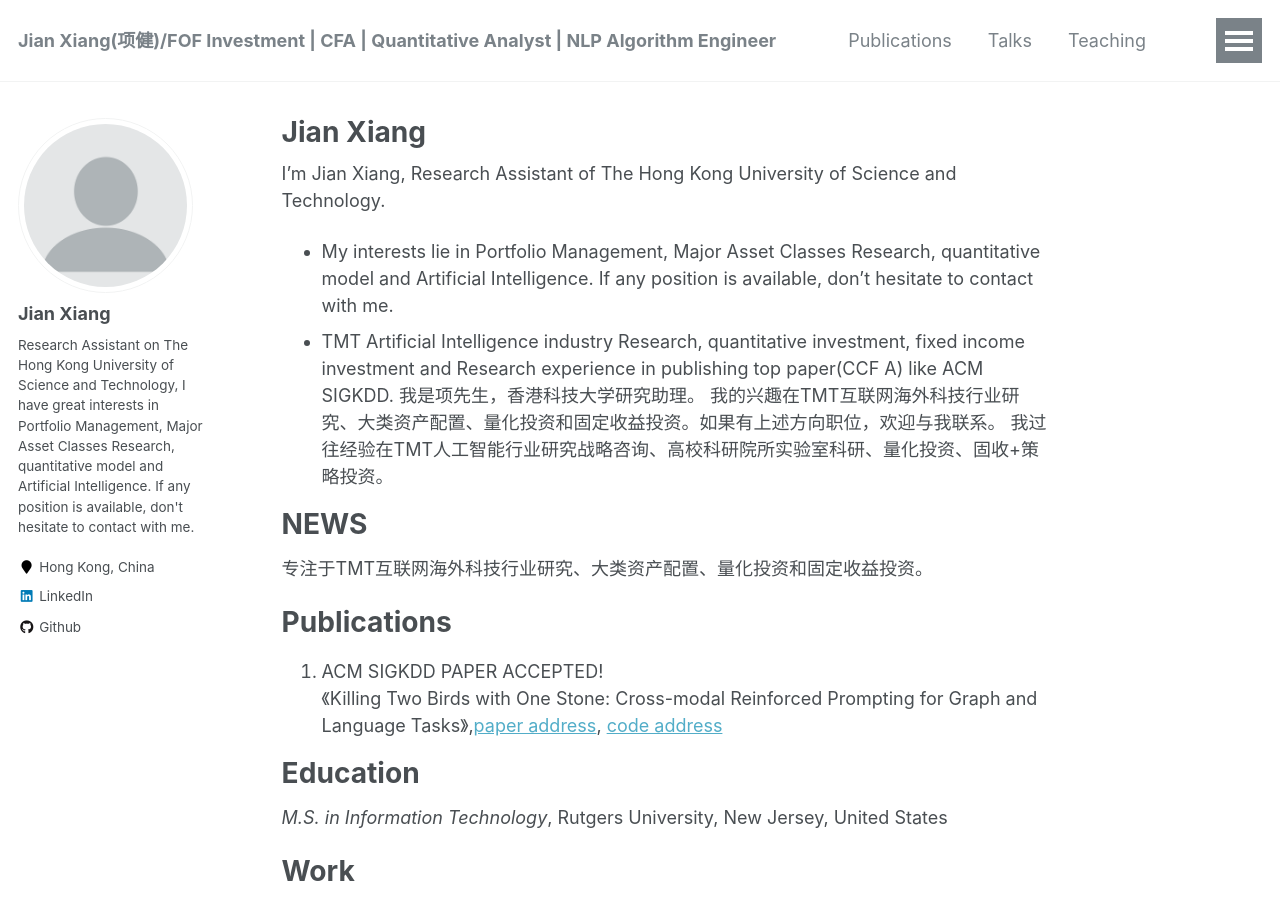
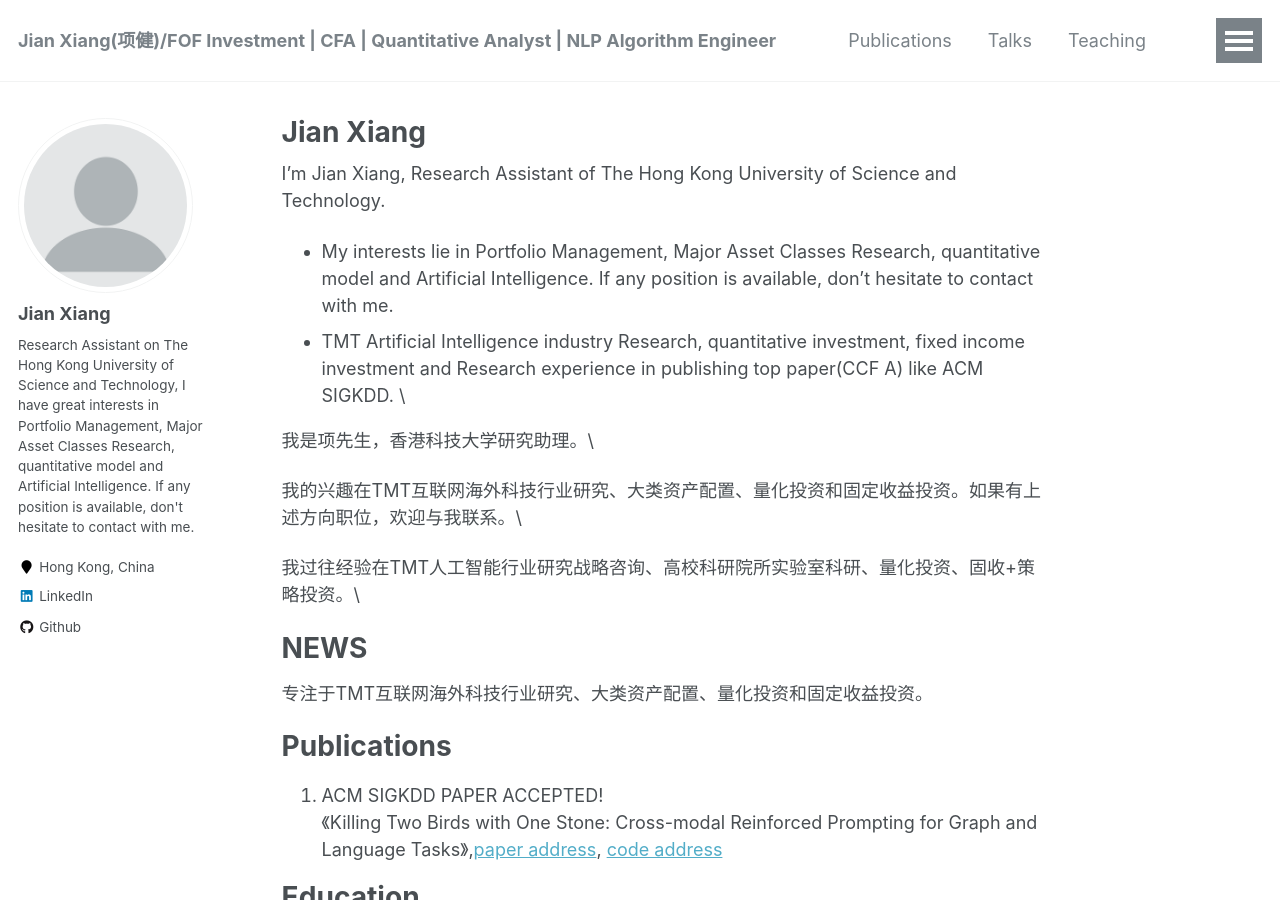
Before and after one commit to jianxiang95/jianxiang95.github.io, a Jekyll site: the page built from _pages/about.md, in a window 1280 px wide and 900 px high. Built offline with Jekyll 4.4.1, drawn with Linux system fonts in a browser that asks for light colours.

```diff
--- a/_pages/about.md
+++ b/_pages/about.md
@@ -11,10 +11,14 @@ redirect_from:
 I'm Jian Xiang, Research Assistant of The Hong Kong University of Science and Technology.
 
 * My interests lie in Portfolio Management, Major Asset Classes Research, quantitative model and Artificial Intelligence. If any position is available, don't hesitate to contact with me.
-*  TMT Artificial Intelligence industry Research, quantitative investment, fixed income investment and Research experience in publishing top paper(CCF A) like ACM SIGKDD.
-我是项先生，香港科技大学研究助理。
-我的兴趣在TMT互联网海外科技行业研究、大类资产配置、量化投资和固定收益投资。如果有上述方向职位，欢迎与我联系。
-我过往经验在TMT人工智能行业研究战略咨询、高校科研院所实验室科研、量化投资、固收+策略投资。
+*  TMT Artificial Intelligence industry Research, quantitative investment, fixed income investment and Research experience in publishing top paper(CCF A) like ACM SIGKDD. \
+
+我是项先生，香港科技大学研究助理。\
+
+我的兴趣在TMT互联网海外科技行业研究、大类资产配置、量化投资和固定收益投资。如果有上述方向职位，欢迎与我联系。\
+
+我过往经验在TMT人工智能行业研究战略咨询、高校科研院所实验室科研、量化投资、固收+策略投资。\
+
 
 NEWS
 ======
@@ -22,7 +26,7 @@ NEWS
 
 Publications
 ======
-1. ACM SIGKDD PAPER ACCEPTED!
+1. ACM SIGKDD PAPER ACCEPTED! \
    《Killing Two Birds with One Stone: Cross-modal Reinforced Prompting for Graph and Language Tasks》,[paper address](https://dl.acm.org/doi/10.1145/3637528.3671742), [code address](https://github.com/JohnJiang12138/CMRP)
 
 
```
